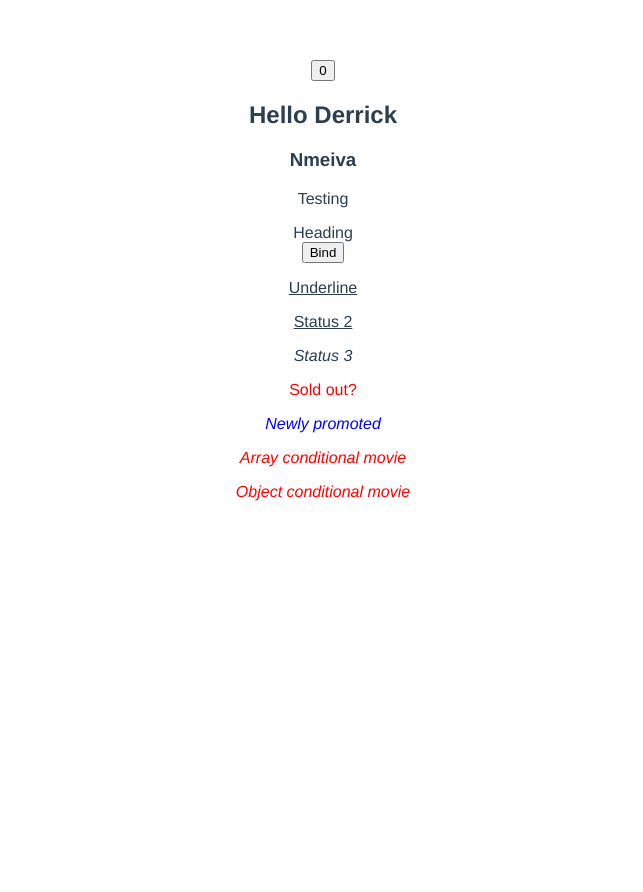
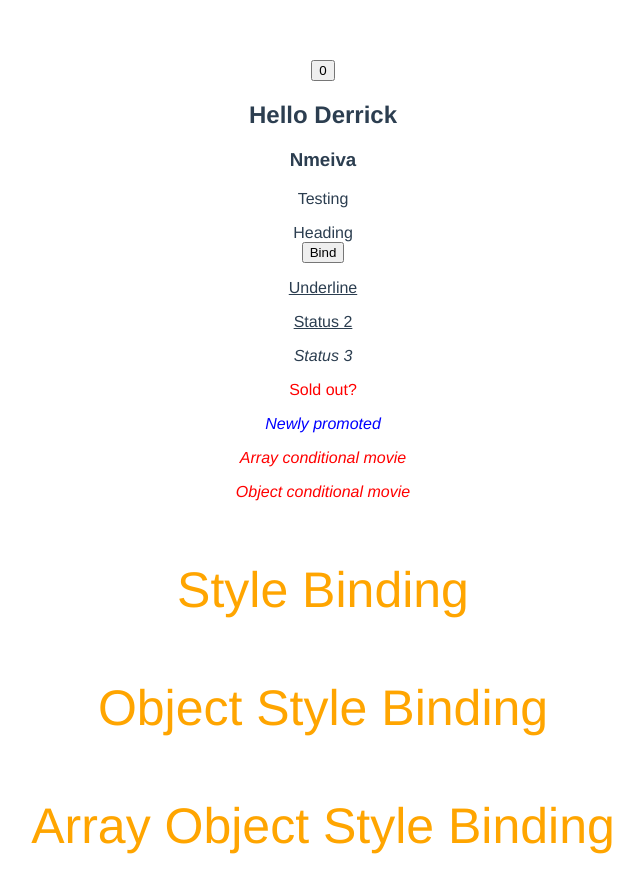
Before and after one commit to DerrickMbugua/vue-refresher, a Vue app: page / in a window 1280 px wide. Shown: the top 892 px of the page, without its empty margins (317-960 px from the left). Before the commit the page ends 800 px from the top, so only its background shows below. Built offline with nearby package versions, Linux system fonts and the light colour scheme.

Commit message:
feat: array binding styles

```diff
--- a/src/App.vue
+++ b/src/App.vue
@@ -17,6 +17,14 @@
     'sold-out': isColor,
     new: !isColor
   }">Object conditional movie</p>
+  <p :style="{
+    color: highlightColor,
+    fontSize: headerSize + 'px',
+    padding: '10px'
+  }">Style Binding</p>
+
+<p :style="headerStyleObject">Object Style Binding</p>
+<p :style="[headerStyleObject, headerSpacing]">Array Object Style Binding</p>
 </template>
 
 <script>
@@ -34,7 +42,17 @@ export default {
       isDisabled: false,
       status: 'danger',
       isPromoted: true,
-      isColor: true
+      isColor: true,
+      highlightColor: 'orange',
+      headerSize: 50,
+      headerStyleObject: {
+        color: 'orange',
+        fontSize: '50px'
+
+      },
+      headerSpacing: {
+        padding: '10px'
+      }
     }
   }
 }
```
